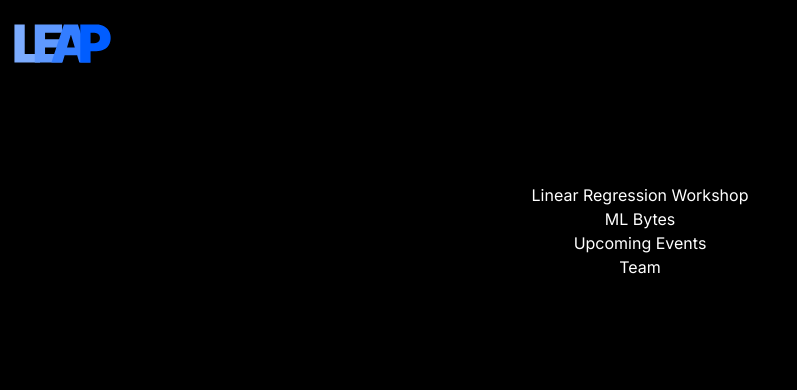
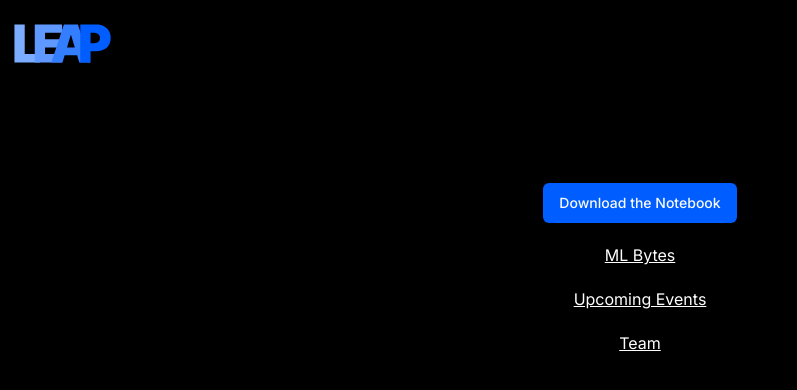
Before and after one commit to LEAP-AI-Plaksha/leap-ai-plaksha, a Next.js app: page / in a window 1280 px wide. Shown: the top 390 px of the page, without its empty margins (0-797 px from the left). Built offline with nearby package versions, Linux system fonts and the light colour scheme.

Commit message:
added button

```diff
--- a/app/page.tsx
+++ b/app/page.tsx
@@ -1,13 +1,25 @@
 import Link from "next/link";
+import { Button } from "@/components/ui/button";
 export default function Home() {
   return (
-    <div className="flex flex-col justify-center items-center ">
-      <Link href="/linear_regression_workshop">Linear Regression Workshop</Link>
-      <Link href="/ml_bytes">ML Bytes</Link>
+    <div className="flex flex-col justify-center items-center gap-5">
+      {/* <Link href="/linear_regression_workshop">Linear Regression Workshop</Link> */}
+      <Link href="https://colab.research.google.com/drive/16G5_NW3W9FFkuDjDz1MTT1Iy6ngV_Cds?usp=sharing">
+        <Button className="bg-main_blue1 hover:bg-main_blued">
+          Download the Notebook
+        </Button>
+      </Link>
+      <Link href="/ml_bytes" className="underline">
+        ML Bytes
+      </Link>
 
-      <Link href="/upcoming_events">Upcoming Events</Link>
+      <Link href="/upcoming_events" className="underline">
+        Upcoming Events
+      </Link>
 
-      <Link href="/team">Team</Link>
+      <Link href="/team" className="underline">
+        Team
+      </Link>
     </div>
   );
 }
```
